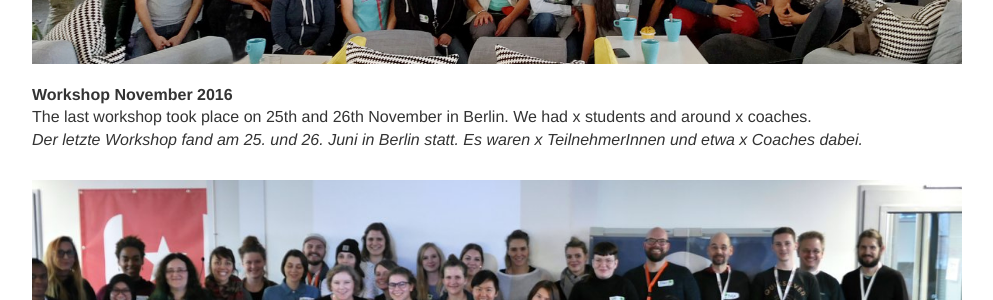
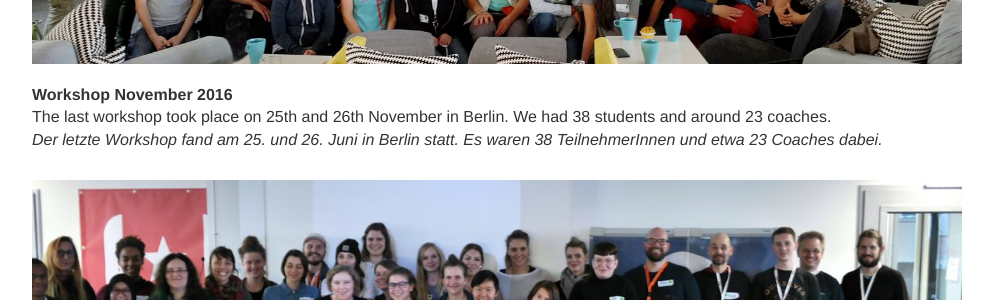
Before and after one commit to clojurebridge-berlin/clojurebridge-berlin.github.io, a Jekyll site: the page built from index.html, in a window 1280 px wide and 900 px high, scrolled down 5665 px. Shown: the part 152-452 px from the top of the window, without its empty margins (143-1136 px from the left). Built offline with Jekyll 4.4.1, drawn with Linux system fonts in a browser that asks for light colours.

Commit message:
Look these are the numbers we're gonna use OK

```diff
--- a/index.html
+++ b/index.html
@@ -320,8 +320,8 @@ title: Clojure Programming Workshops
         <br>
         <p>
           <strong>Workshop November 2016</strong><br>
-          The last workshop took place on 25th and 26th November in Berlin. We had x students and around x coaches.<br>
-          <i>Der letzte Workshop fand am 25. und 26. Juni in Berlin statt. Es waren x TeilnehmerInnen und etwa x Coaches dabei.</i><br>
+          The last workshop took place on 25th and 26th November in Berlin. We had 38 students and around 23 coaches.<br>
+          <i>Der letzte Workshop fand am 25. und 26. Juni in Berlin statt. Es waren 38 TeilnehmerInnen und etwa 23 Coaches dabei.</i><br>
         </p>
       </div>
       <div class="col-md-12">
```
